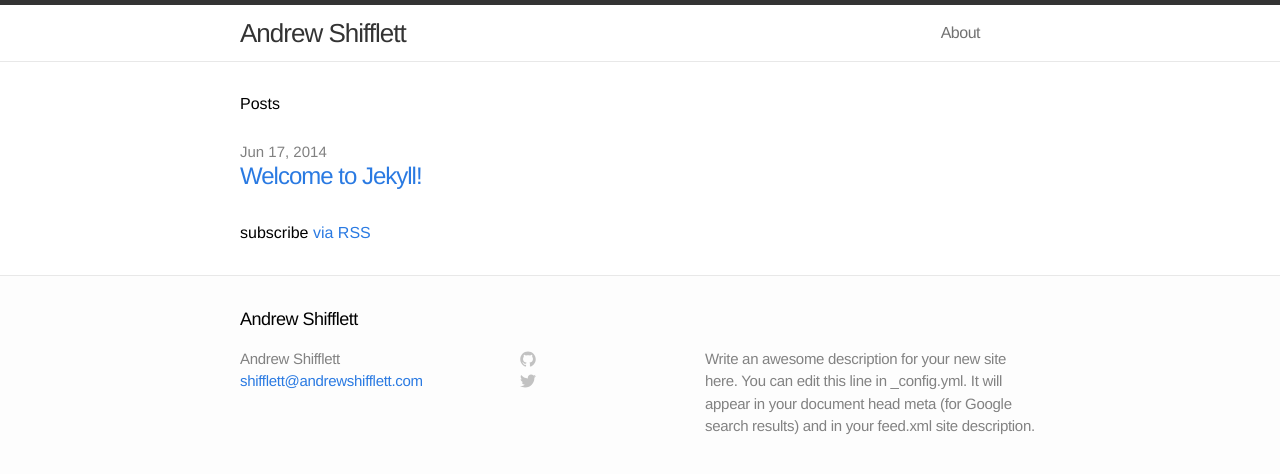
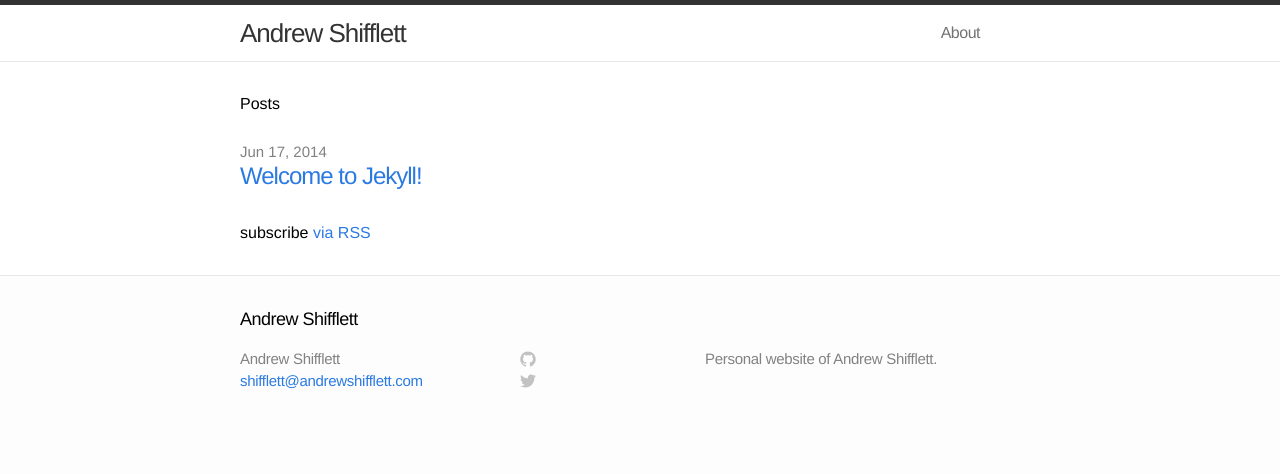
Before and after one commit to AndrewShifflett/andrewshifflett.github.io, a Jekyll site: the page built from index.html, in a window 1280 px wide. Shown: the top 474 px of the page. Built offline with Jekyll 4.4.1, drawn with Linux system fonts in a browser that asks for light colours.

Commit message:
Add placeholder description.

```diff
--- a/_config.yml
+++ b/_config.yml
@@ -1,7 +1,7 @@
 # Site settings
 title: Andrew Shifflett
 email: shifflett@andrewshifflett.com
-description: "Write an awesome description for your new site here. You can edit this line in _config.yml. It will appear in your document head meta (for Google search results) and in your feed.xml site description."
+description: "Personal website of Andrew Shifflett."
 url: "http://andrewshifflett.com"
 
 # Build settings
```
